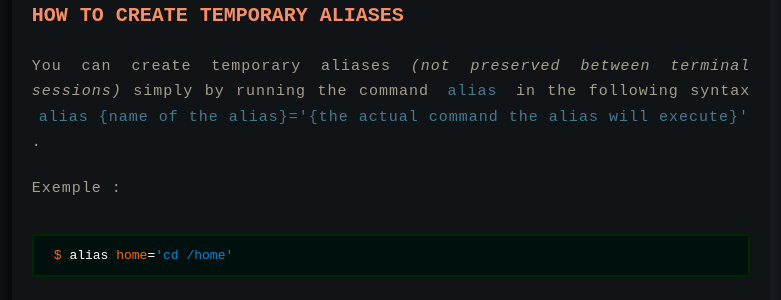
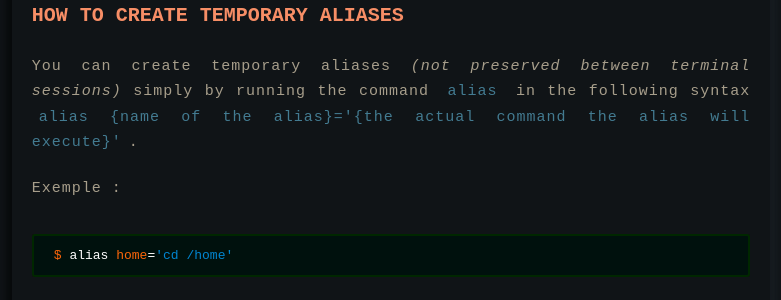
Before and after one commit to XanXus96/xanxus96.github.io, a Jekyll site: the page built from all_collections/_posts/2020-06-25-linux-aliases.md, in a window 1280 px wide. Shown: the part 1523-1823 px from the top of the page, without its empty margins (249-1030 px from the left). Built offline with Jekyll 4.4.1, drawn with Linux system fonts in a browser that asks for light colours.

Commit message:
fixing css in code block

```diff
--- a/assets/css/mark.css
+++ b/assets/css/mark.css
@@ -119,7 +119,6 @@ code {
 	padding: 3px 5px;
 	color: #437b91;
 	border-radius: 2px;
-	white-space: pre;
 }
 
 
```
